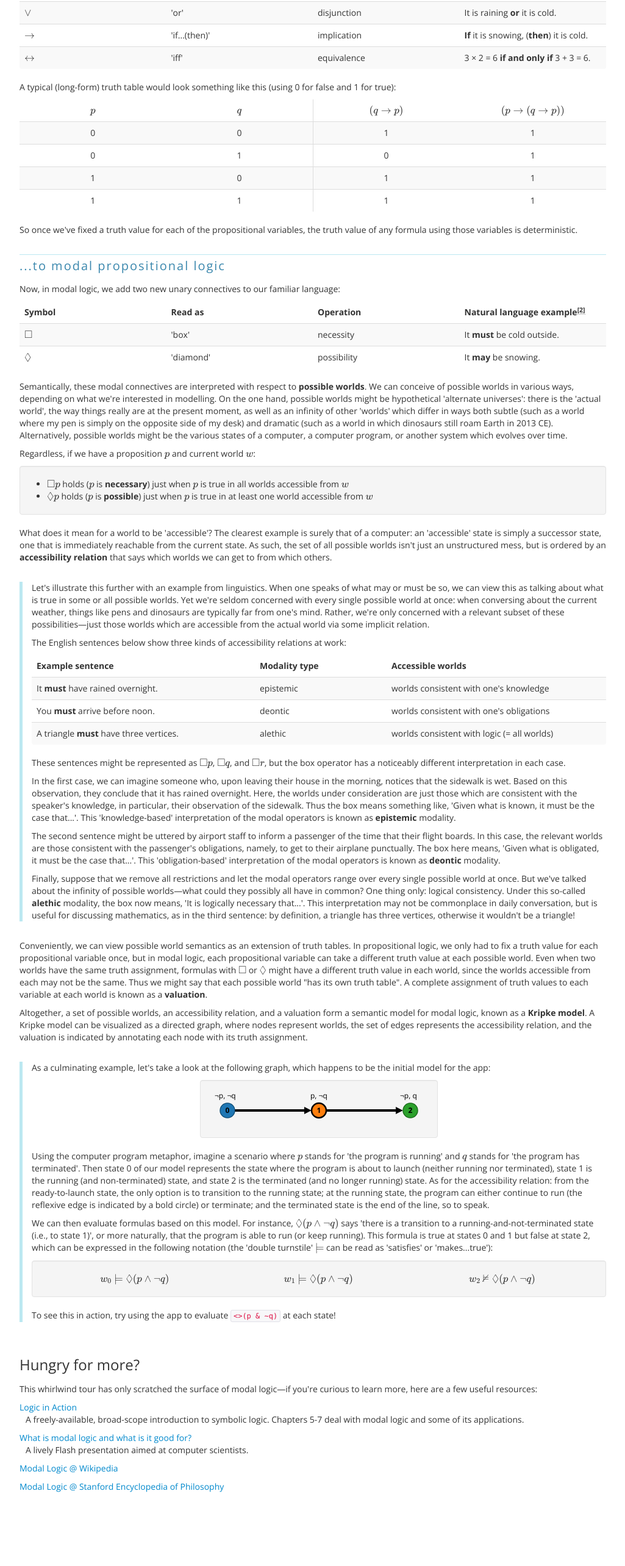
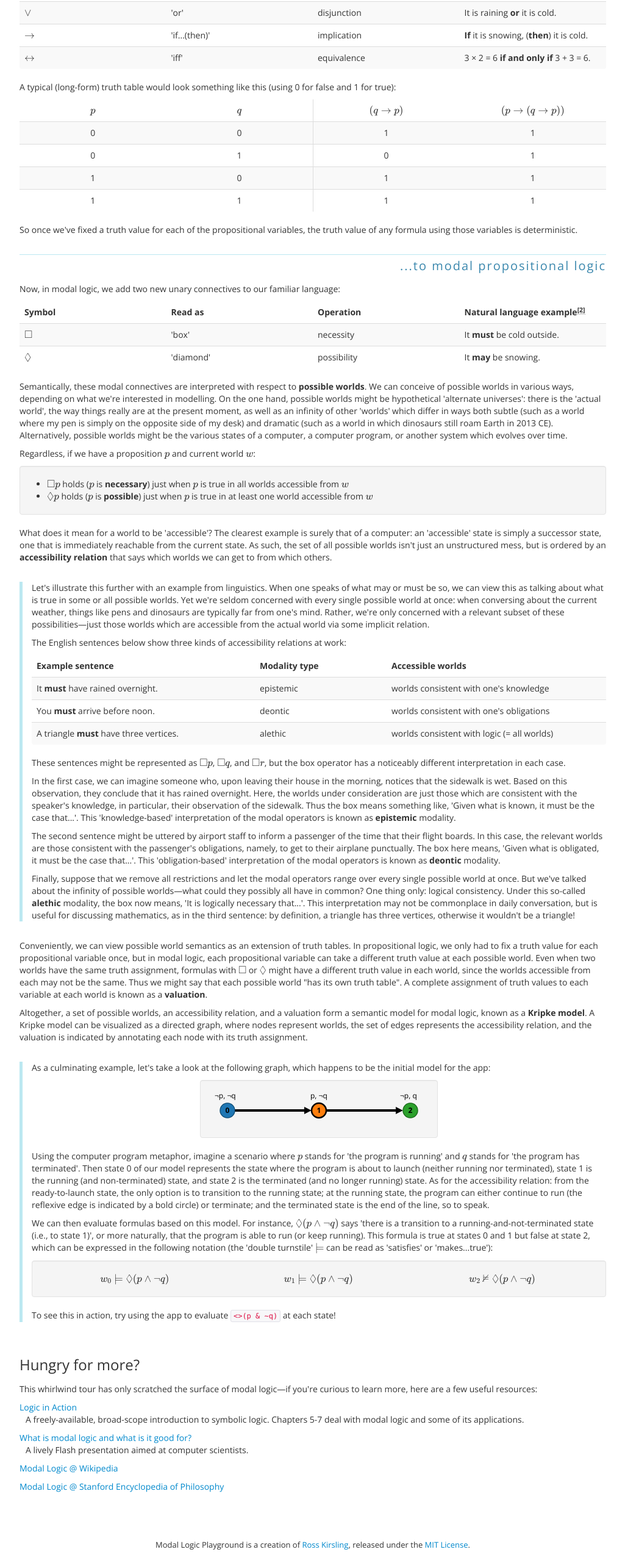
Before and after one commit to rkirsling/modallogic, a plain HTML site: page index.html in a window 1280 px wide. Shown: the part 1073-3641 px from the top of the page at 61% size, without its empty margins (127-1152 px from the left). Before the commit the page ends 3571 px from the top, so only its background shows below. Drawn offline with nearby package versions, Linux system fonts and the light colour scheme; some packages are replaced by stand-ins of ours.

Commit message:
Added footer

```diff
--- a/css/app.css
+++ b/css/app.css
@@ -27,17 +27,12 @@ h1 {
 h2 {
   font-size: 24px;
   font-weight: 300;
-  margin-top: 50px;
 }
 
 h3 {
   font-size: 20px;
   line-height: 36px;
   font-weight: 300;
-  margin-top: 30px;
-  border-top: 1px solid #bce8f1;
-  color: #3a87ad;
-  letter-spacing: 2px;
 }
 
 #mode-select {
@@ -239,6 +234,21 @@ text.id {
   font-weight: bold;
 }
 
+#whatis h2 {
+  margin-top: 50px;
+}
+
+#whatis h3 {
+  margin-top: 30px;
+  border-top: 1px solid #bce8f1;
+  color: #3a87ad;
+  letter-spacing: 2px;
+}
+
+#whatis h3:nth-of-type(2) {
+  text-align: right;
+}
+
 .table-striped tr:last-child td:first-child {
   border-bottom-left-radius: 4px;
 }
@@ -312,5 +322,7 @@ svg.static * {
 }
 
 footer {
-  margin-top: 50px;
+  margin: 75px 0 25px;
+  text-align: center;
+  font-size: 13px;
 }
--- a/index.html
+++ b/index.html
@@ -322,6 +322,7 @@
         </ul>
       </section>
       <footer>
+        Modal Logic Playground is a creation of <a href="http://github.com/rkirsling">Ross Kirsling</a>, released under the <a href="http://opensource.org/licenses/mit-license.php">MIT License</a>.
       </footer>
     </div>
   </body>
```
